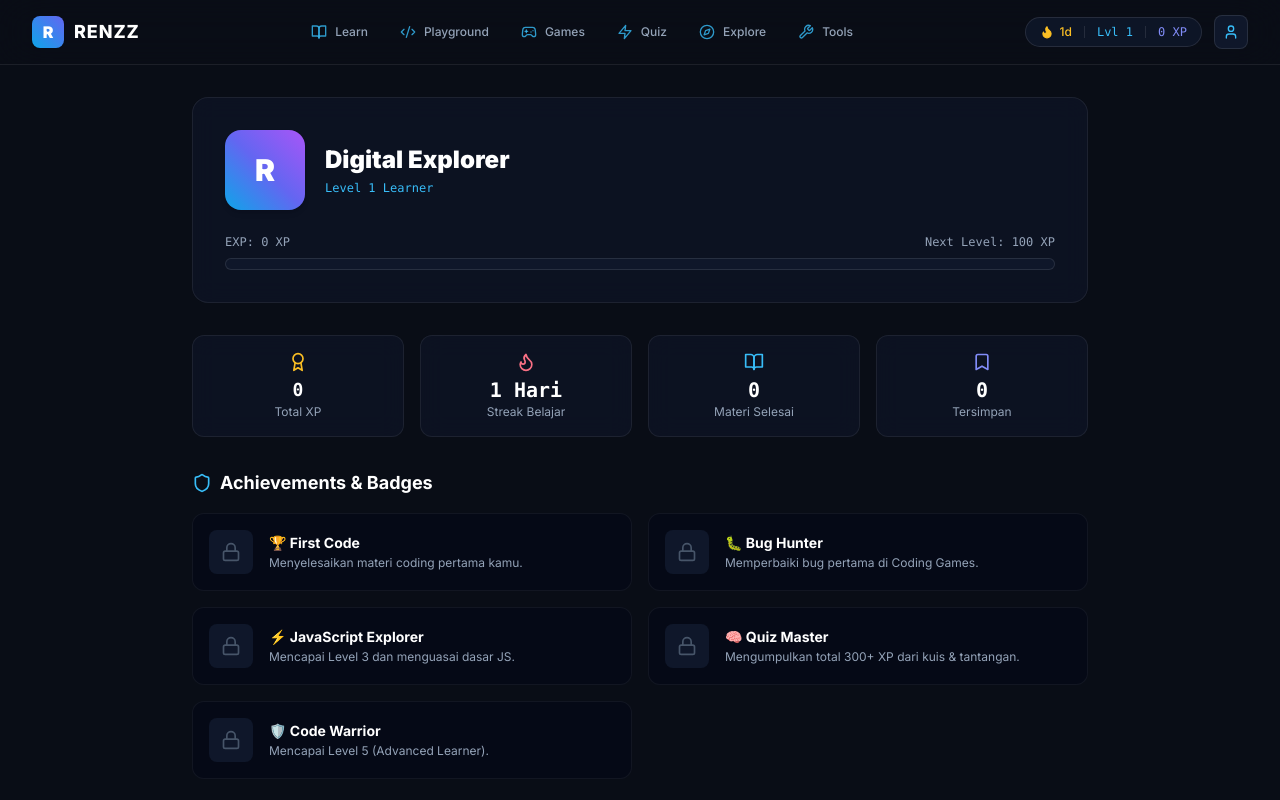
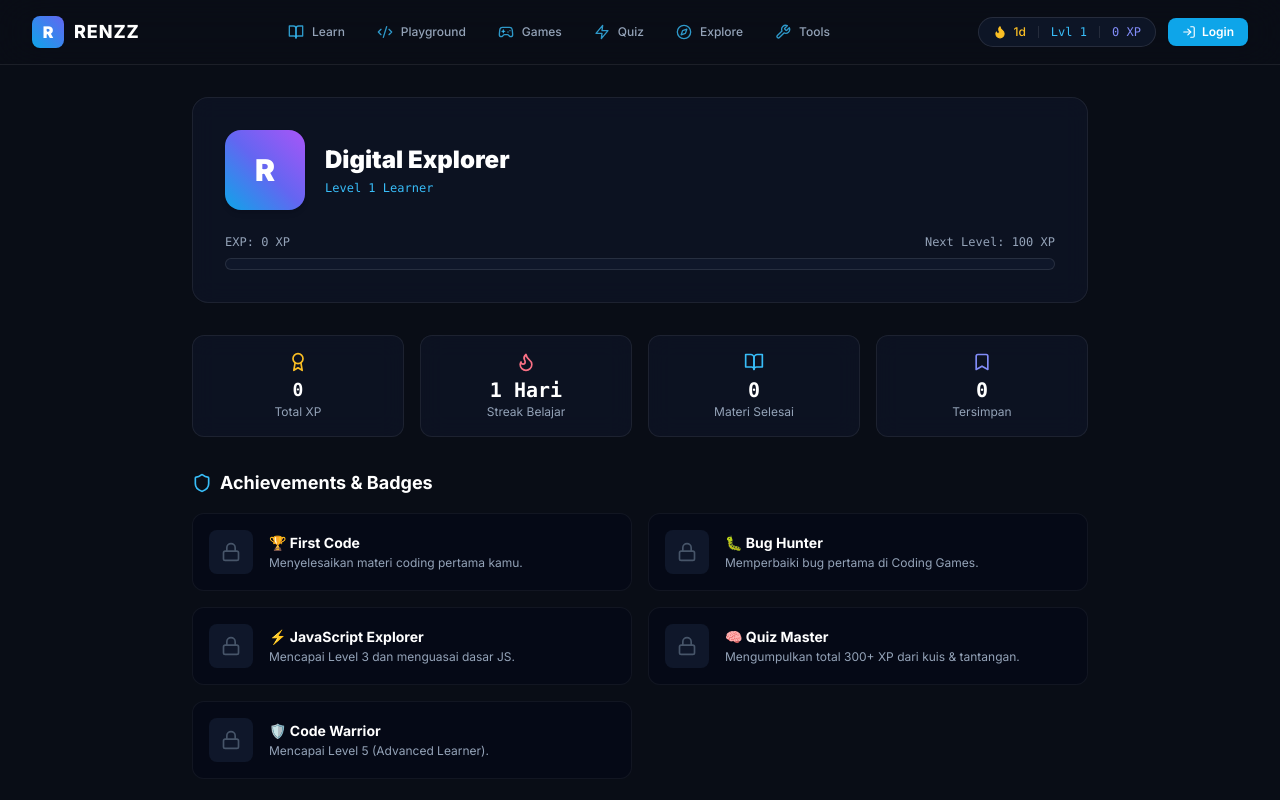
Before and after one commit to renzzkun1/renzz-app, a Next.js app: page /profile in a window 1280 px wide. Shown: the top 800 px of the page. Built offline with nearby package versions, Linux system fonts and the light colour scheme.

Commit message:
Add Login page with Google, Facebook, and Email options

```diff
--- a/src/components/Navbar.tsx
+++ b/src/components/Navbar.tsx
@@ -2,11 +2,11 @@
 
 import Link from 'next/link';
 import { useState } from 'react';
-import { Code2, Compass, Gamepad2, Wrench, BookOpen, User, Flame, Menu, X, Zap } from 'lucide-react';
+import { Code2, Compass, Gamepad2, Wrench, BookOpen, User, Flame, Menu, X, Zap, LogIn } from 'lucide-react';
 import { useUser } from '@/context/UserContext';
 
 export default function Navbar() {
-  const { xp, level, streak } = useUser();
+  const { user, xp, level, streak } = useUser();
   const [mobileMenuOpen, setMobileMenuOpen] = useState(false);
 
   const navLinks = [
@@ -23,7 +23,6 @@ export default function Navbar() {
       <div className="max-w-7xl mx-auto px-4 sm:px-6 lg:px-8">
         <div className="flex items-center justify-between h-16">
 
-          {/* Logo Branding */}
           <Link href="/" className="flex items-center gap-2.5 group">
             <div className="w-8 h-8 rounded-lg bg-gradient-to-tr from-sky-500 to-indigo-500 flex items-center justify-center font-black text-white text-base shadow-sm group-hover:scale-105 transition-all">
               R
@@ -33,7 +32,6 @@ export default function Navbar() {
             </span>
           </Link>
 
-          {/* Navigasi Desktop */}
           <div className="hidden md:flex items-center gap-1">
             {navLinks.map((link) => {
               const Icon = link.icon;
@@ -50,7 +48,6 @@ export default function Navbar() {
             })}
           </div>
 
-          {/* Profile & Stats Badge */}
           <div className="hidden md:flex items-center gap-3">
             <div className="flex items-center gap-3 px-3.5 py-1.5 rounded-full bg-slate-900/90 border border-white/10 text-xs font-medium text-slate-300">
               <span className="flex items-center gap-1.5 text-amber-400">
@@ -63,15 +60,24 @@ export default function Navbar() {
               <span className="text-indigo-400 font-mono">{xp} XP</span>
             </div>
 
-            <Link
-              href="/profile"
-              className="p-2 rounded-lg bg-slate-900 border border-white/10 text-slate-300 hover:text-white hover:border-white/20 transition-all"
-            >
-              <User className="w-4 h-4 text-sky-400" />
-            </Link>
+            {user ? (
+              <Link
+                href="/profile"
+                className="p-2 rounded-lg bg-slate-900 border border-white/10 text-slate-300 hover:text-white hover:border-white/20 transition-all flex items-center gap-2 text-xs font-mono"
+              >
+                <User className="w-4 h-4 text-sky-400" />
+                <span className="capitalize">{user.name}</span>
+              </Link>
+            ) : (
+              <Link
+                href="/login"
+                className="px-3.5 py-1.5 rounded-lg bg-sky-500 hover:bg-sky-400 text-white font-semibold text-xs flex items-center gap-1.5 shadow-sm transition-all"
+              >
+                <LogIn className="w-3.5 h-3.5" /> Login
+              </Link>
+            )}
           </div>
 
-          {/* Mobile Menu Button */}
           <button
             onClick={() => setMobileMenuOpen(!mobileMenuOpen)}
             className="md:hidden p-2 rounded-lg bg-slate-900 border border-white/10 text-slate-400"
@@ -81,9 +87,8 @@ export default function Navbar() {
         </div>
       </div>
 
-      {/* Mobile Drawer */}
       {mobileMenuOpen && (
-        <div className="md:hidden border-t border-white/10 bg-[#090D16] px-4 pt-3 pb-5 space-y-1">
+        <div className="md:hidden border-t border-white/10 bg-[#090D16] px-4 pt-3 pb-5 space-y-2">
           {navLinks.map((link) => {
             const Icon = link.icon;
             return (
@@ -98,6 +103,15 @@ export default function Navbar() {
               </Link>
             );
           })}
+          {!user && (
+            <Link
+              href="/login"
+              onClick={() => setMobileMenuOpen(false)}
+              className="flex items-center justify-center gap-2 w-full py-2 rounded-lg bg-sky-500 text-white font-bold text-xs"
+            >
+              <LogIn className="w-4 h-4" /> Login Ke Renzz
+            </Link>
+          )}
         </div>
       )}
     </nav>
--- a/src/context/UserContext.tsx
+++ b/src/context/UserContext.tsx
@@ -3,7 +3,14 @@
 import React, { createContext, useContext, useState, useEffect } from 'react';
 import { ACHIEVEMENTS_DATA } from '@/data/achievements';
 
+interface User {
+  name: string;
+  email: string;
+  provider: 'google' | 'facebook' | 'email';
+}
+
 interface UserState {
+  user: User | null;
   xp: number;
   level: number;
   streak: number;
@@ -11,6 +18,8 @@ interface UserState {
   completedQuizzes: string[];
   savedItems: string[];
   unlockedAchievements: string[];
+  login: (userData: User) => void;
+  logout: () => void;
   addXp: (amount: number) => void;
   markLessonComplete: (id: string, xp: number) => void;
   toggleSaveItem: (id: string) => void;
@@ -19,6 +28,7 @@ interface UserState {
 const UserContext = createContext<UserState | undefined>(undefined);
 
 export function UserProvider({ children }: { children: React.ReactNode }) {
+  const [user, setUser] = useState<User | null>(null);
   const [xp, setXp] = useState<number>(0);
   const [streak, setStreak] = useState<number>(1);
   const [completedLessons, setCompletedLessons] = useState<string[]>([]);
@@ -27,21 +37,33 @@ export function UserProvider({ children }: { children: React.ReactNode }) {
   const [unlockedAchievements, setUnlockedAchievements] = useState<string[]>([]);
 
   useEffect(() => {
+    const savedUser = localStorage.getItem('renzz_user');
     const savedXp = localStorage.getItem('renzz_xp');
     const savedLessons = localStorage.getItem('renzz_lessons');
     const savedSaved = localStorage.getItem('renzz_saved');
+
+    if (savedUser) setUser(JSON.parse(savedUser));
     if (savedXp) setXp(parseInt(savedXp, 10));
     if (savedLessons) setCompletedLessons(JSON.parse(savedLessons));
     if (savedSaved) setSavedItems(JSON.parse(savedSaved));
   }, []);
 
-  // Periksa achievement yang terbuka setiap XP bertambah
   useEffect(() => {
     const unlocked = ACHIEVEMENTS_DATA.filter((ach) => ach.requiredXp && xp >= ach.requiredXp).map(
       (ach) => ach.id
     );
     setUnlockedAchievements(unlocked);
   }, [xp]);
+
+  const login = (userData: User) => {
+    setUser(userData);
+    localStorage.setItem('renzz_user', JSON.stringify(userData));
+  };
+
+  const logout = () => {
+    setUser(null);
+    localStorage.removeItem('renzz_user');
+  };
 
   const addXp = (amount: number) => {
     setXp((prev) => {
@@ -71,12 +93,12 @@ export function UserProvider({ children }: { children: React.ReactNode }) {
     localStorage.setItem('renzz_saved', JSON.stringify(updated));
   };
 
-  // Setiap 100 XP = 1 Level
   const level = Math.floor(xp / 100) + 1;
 
   return (
     <UserContext.Provider
       value={{
+        user,
         xp,
         level,
         streak,
@@ -84,6 +106,8 @@ export function UserProvider({ children }: { children: React.ReactNode }) {
         completedQuizzes,
         savedItems,
         unlockedAchievements,
+        login,
+        logout,
         addXp,
         markLessonComplete,
         toggleSaveItem,
```
